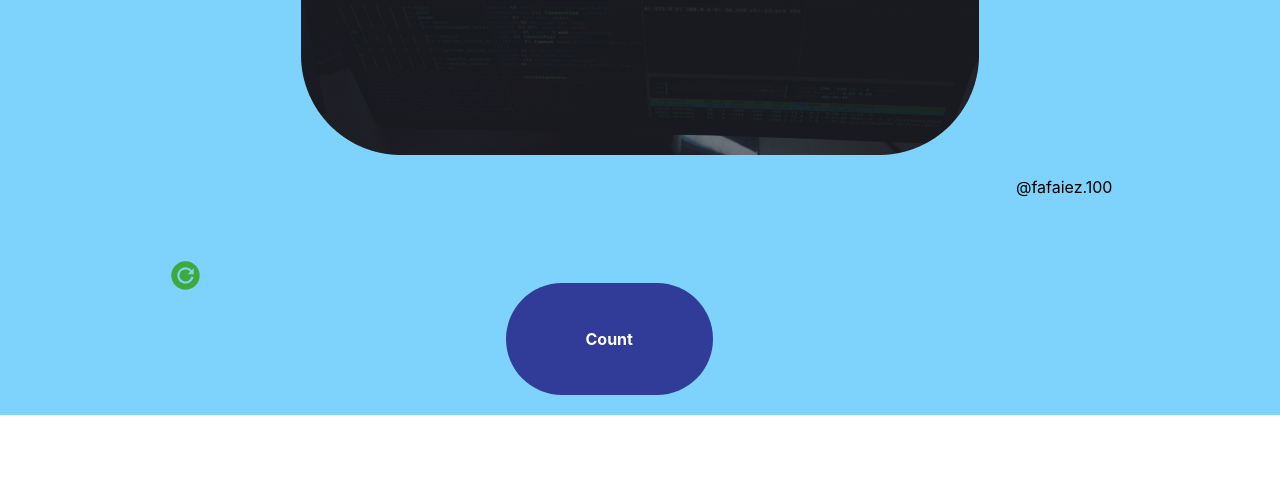
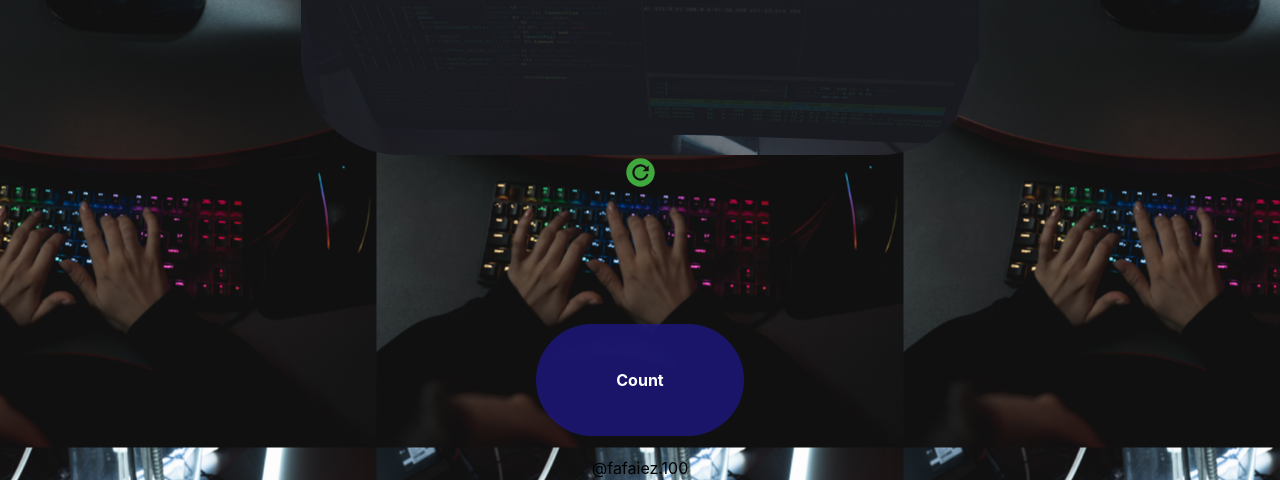
Before and after one commit to akhmadfaizabdulloh/tailwindcss-landingpage, a website: page public/tasbih.html in a window 1280 px wide. Shown: the part 385-865 px from the top of the page. Before the commit the page ends 800 px from the top, so only its background shows below. Drawn offline with Linux system fonts and the light colour scheme.

Commit message:
tasbih digital update

```diff
--- a/public/tasbih.html
+++ b/public/tasbih.html
@@ -6,28 +6,30 @@
   <link href="css/style.css" rel="stylesheet">
 </head>
 <body>
-    <main class="bg-sky-300 h-screen">
+    <main class="bg-center"  style="background-image: url('img/background.png')">
         <div class="container">
             <div class="flex flex-wrap">
-                <div class="w-full self-center px-4">
+                <div class="w-full self-center text-center px-4">
                     <div class="relative">
                         <img src="img/screen.png" alt="Screen" class="mx-auto mt-32 bg-local">
                         <div class="box-content absolute text-5xl text-[#40A93E] top-1/2 left-1/2 -translate-x-1/2 -translate-y-1/2">99999999</div>
                     </div>
+                    <div>
+                        <button class="items-center mx-auto">
+                            <svg width="35" height="35" viewBox="0 0 35 35" fill="none" xmlns="http://www.w3.org/2000/svg">
+                                <path d="M17.5 3.28125C9.65986 3.28125 3.28125 9.65986 3.28125 17.5C3.28125 25.3401 9.65986 31.7188 17.5 31.7188C25.3401 31.7188 31.7188 25.3401 31.7188 17.5C31.7188 9.65986 25.3401 3.28125 17.5 3.28125ZM25.7031 16.3222H19.6191L22.1402 13.8011L21.7574 13.3561C21.0727 12.6452 20.2225 12.1151 19.2828 11.8131C18.3431 11.5112 17.3432 11.4468 16.3725 11.6257C15.4019 11.8047 14.4907 12.2213 13.7204 12.8385C12.9502 13.4557 12.3449 14.2541 11.9586 15.1624C11.5723 16.0707 11.4171 17.0605 11.5069 18.0434C11.5967 19.0263 11.9287 19.9717 12.4731 20.795C13.0176 21.6182 13.7576 22.2937 14.6269 22.7611C15.4963 23.2285 16.4679 23.4732 17.4549 23.4732C18.6901 23.4721 19.8947 23.0888 20.9035 22.3758C21.9122 21.6629 22.6757 20.6553 23.0891 19.4913L23.4562 18.457L25.5186 19.1864L25.1562 20.2207C24.6577 21.6315 23.781 22.8782 22.6218 23.8244C21.4626 24.7706 20.0657 25.3799 18.5836 25.5858C17.1015 25.7917 15.5913 25.5863 14.2181 24.9919C12.845 24.3975 11.6616 23.437 10.7974 22.2155C9.93314 20.994 9.42133 19.5584 9.31788 18.0657C9.21442 16.573 9.5233 15.0805 10.2108 13.7515C10.8982 12.4224 11.9378 11.3079 13.2158 10.5298C14.4939 9.75162 15.9613 9.33978 17.4576 9.33926C18.5619 9.33504 19.6554 9.55697 20.6707 9.99137C21.686 10.4258 22.6016 11.0635 23.3611 11.8651L23.3994 11.9075L23.694 12.2493L25.7031 10.2409V16.3222Z" fill="#40A93E"/>
+                                </svg>
+
+                        </button>
+                    </div>
+
+                    <button class="bg-[#1D1780CC] rounded-full mx-auto mt-32 py-11 px-20 text-white font-bold">Count</button>
+                    <p class="mx-auto mt-5 ">@fafaiez.100</p>
 
                 </div>
-                <button class="mx-auto">
-                    <svg width="35" height="35" viewBox="0 0 35 35" fill="none" xmlns="http://www.w3.org/2000/svg">
-                        <path d="M17.5 3.28125C9.65986 3.28125 3.28125 9.65986 3.28125 17.5C3.28125 25.3401 9.65986 31.7188 17.5 31.7188C25.3401 31.7188 31.7188 25.3401 31.7188 17.5C31.7188 9.65986 25.3401 3.28125 17.5 3.28125ZM25.7031 16.3222H19.6191L22.1402 13.8011L21.7574 13.3561C21.0727 12.6452 20.2225 12.1151 19.2828 11.8131C18.3431 11.5112 17.3432 11.4468 16.3725 11.6257C15.4019 11.8047 14.4907 12.2213 13.7204 12.8385C12.9502 13.4557 12.3449 14.2541 11.9586 15.1624C11.5723 16.0707 11.4171 17.0605 11.5069 18.0434C11.5967 19.0263 11.9287 19.9717 12.4731 20.795C13.0176 21.6182 13.7576 22.2937 14.6269 22.7611C15.4963 23.2285 16.4679 23.4732 17.4549 23.4732C18.6901 23.4721 19.8947 23.0888 20.9035 22.3758C21.9122 21.6629 22.6757 20.6553 23.0891 19.4913L23.4562 18.457L25.5186 19.1864L25.1562 20.2207C24.6577 21.6315 23.781 22.8782 22.6218 23.8244C21.4626 24.7706 20.0657 25.3799 18.5836 25.5858C17.1015 25.7917 15.5913 25.5863 14.2181 24.9919C12.845 24.3975 11.6616 23.437 10.7974 22.2155C9.93314 20.994 9.42133 19.5584 9.31788 18.0657C9.21442 16.573 9.5233 15.0805 10.2108 13.7515C10.8982 12.4224 11.9378 11.3079 13.2158 10.5298C14.4939 9.75162 15.9613 9.33978 17.4576 9.33926C18.5619 9.33504 19.6554 9.55697 20.6707 9.99137C21.686 10.4258 22.6016 11.0635 23.3611 11.8651L23.3994 11.9075L23.694 12.2493L25.7031 10.2409V16.3222Z" fill="#40A93E"/>
-                        </svg>
-
-                </button>
-                <button class="bg-[#1D1780CC] rounded-full mx-auto mt-32 py-11 px-20 text-white font-bold">Count</button>
-                <p class="mx-auto mt-5 ">@fafaiez.100</p>
             </div>
         </div>
 
     </main>
-  </h1>
 </body>
 </html>
```
Also changed, not shown: public/mas-faris.html (+3 -0 lines), public/css/style.css, public/img/background.png (added).
